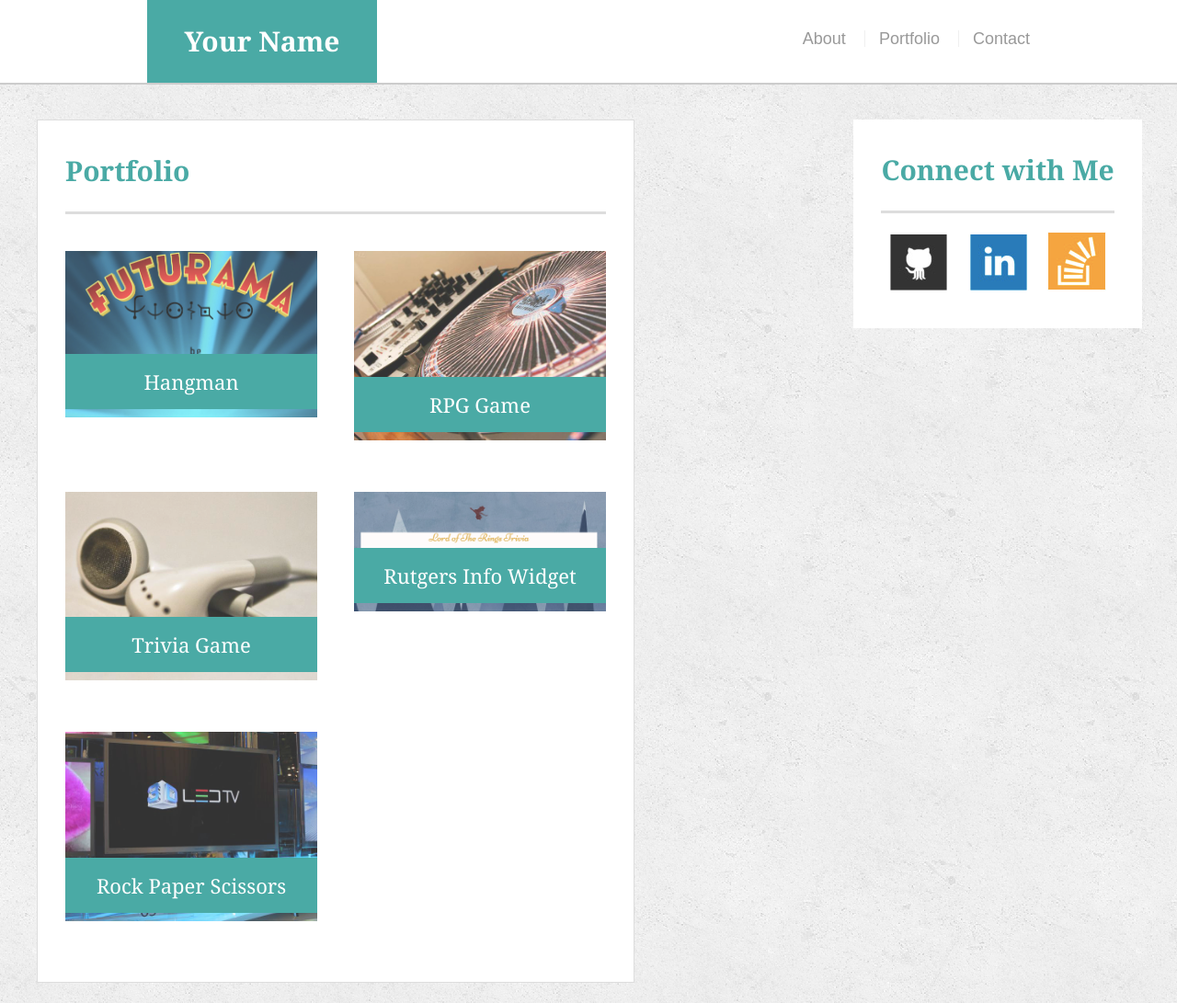
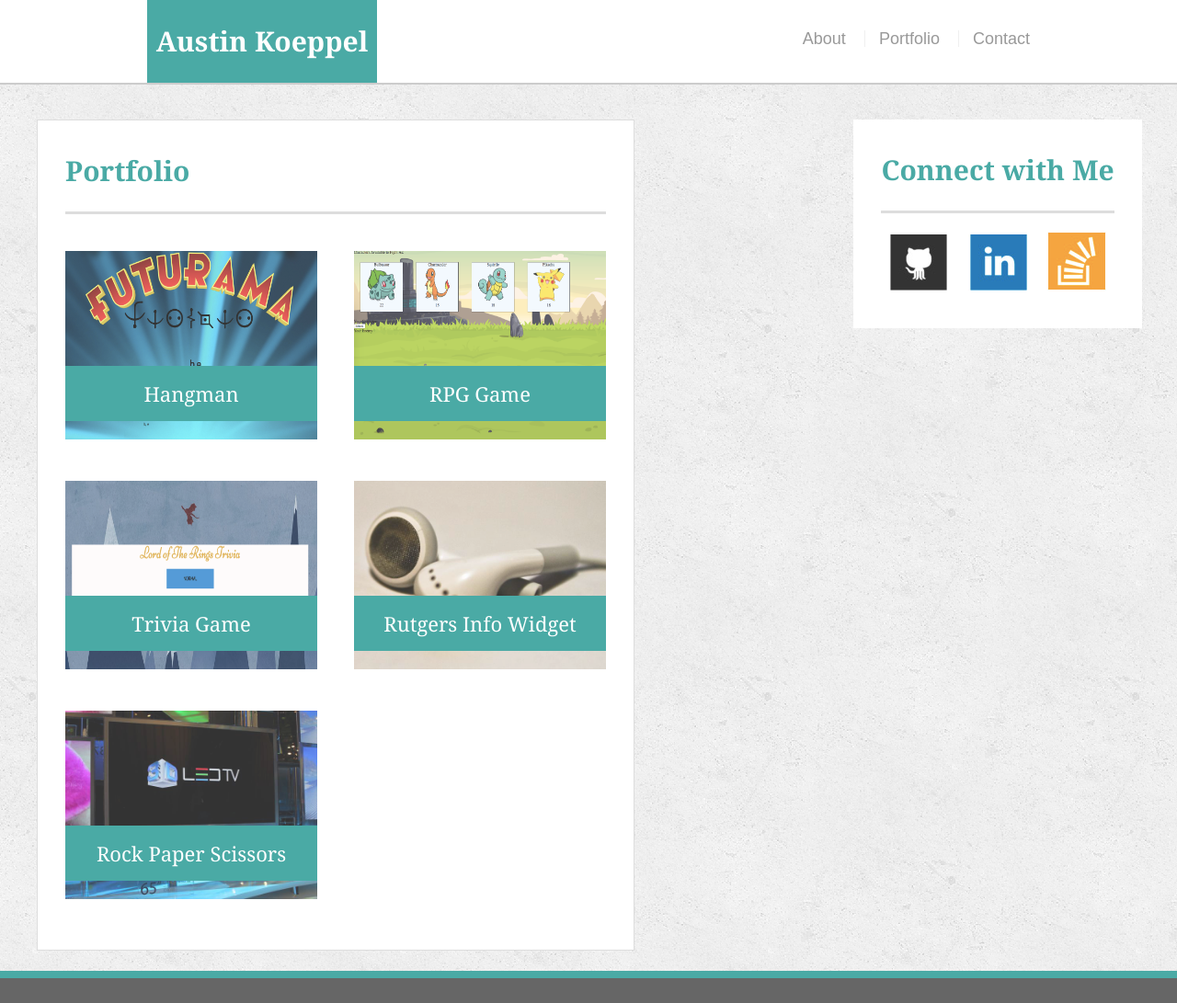
Before and after one commit to AustinKoeppel/Responsive-Portfolio, a plain HTML site: page portfolio.html in a window 1280 px wide. Shown: the top 1091 px of the page at 92% size. Drawn offline with Linux system fonts and the light colour scheme.

Commit message:
updating portfolio

```diff
--- a/assets/css/style.css
+++ b/assets/css/style.css
@@ -132,8 +132,9 @@
   position: relative;
   float: left;
   width: 274px;
+  height: 205px;
   margin: 20px 0 25px;
-  overflow: auto;
+  overflow: visible;
 }
 
 .work:nth-child(even) {
@@ -142,6 +143,7 @@
 
 .work img {
   width: 100%;
+  height: 100%;
   border: 0 none;
   opacity: 0.8;
 }
--- a/portfolio.html
+++ b/portfolio.html
@@ -4,7 +4,7 @@
 <head>
   <meta charset="UTF-8">
   <meta name="viewport" content="width=device-width, initial-scale=1">
-  <title>Portfolio | Your Name</title>
+  <title>Portfolio | Austin Koeppel</title>
   <link rel="stylesheet" type="text/css" href="assets/css/reset.css">
   <link rel="stylesheet" type="text/css" href="assets/css/style.css">
 </head>
@@ -12,7 +12,7 @@
 <body>
   <header id="masthead">
       <div class="container">
-        <a href="index.html" id="logo">Your Name</a>
+        <a href="index.html" id="logo">Austin Koeppel</a>
         <nav>
           <a href="index.html" class="nav-item">About</a>
           <a href="portfolio.html" class="nav-item">Portfolio</a>
@@ -32,20 +32,20 @@
         </a>
       </div>
       <div class="work">
-        <img src="assets/images/technics-q-c-640-480-2.jpg" alt="RPG Game">
-
+        <a href="https://austinkoeppel.github.io/unit-4-game/">
+        <img src="assets/images/RPG-Game.png" alt="RPG Game">
         <h3>RPG Game</h3>
-      </div>
-      <div class="work">
-        <img src="assets/images/technics-q-c-640-480-5.jpg" alt="Trivia Game">
-
-        <h3>Trivia Game</h3>
+        </a>
       </div>
       <div class="work">
         <a href="https://austinkoeppel.github.io/TriviaGame/">
         <img src="assets/images/trivia-game.png" alt="Rutgers Info Widget">
+        <h3>Trivia Game</h3>
+        </a>
+      </div>
+      <div class="work">
+        <img src="assets/images/technics-q-c-640-480-5.jpg" alt="Trivia Game">
         <h3>Rutgers Info Widget</h3>
-        </a>
       </div>
       <div class="work">
         <img src="assets/images/technics-q-c-640-480-9.jpg" alt="Rock Paper Scissors">
```
Also changed, not shown: assets/images/RPG-Game.png (added).
